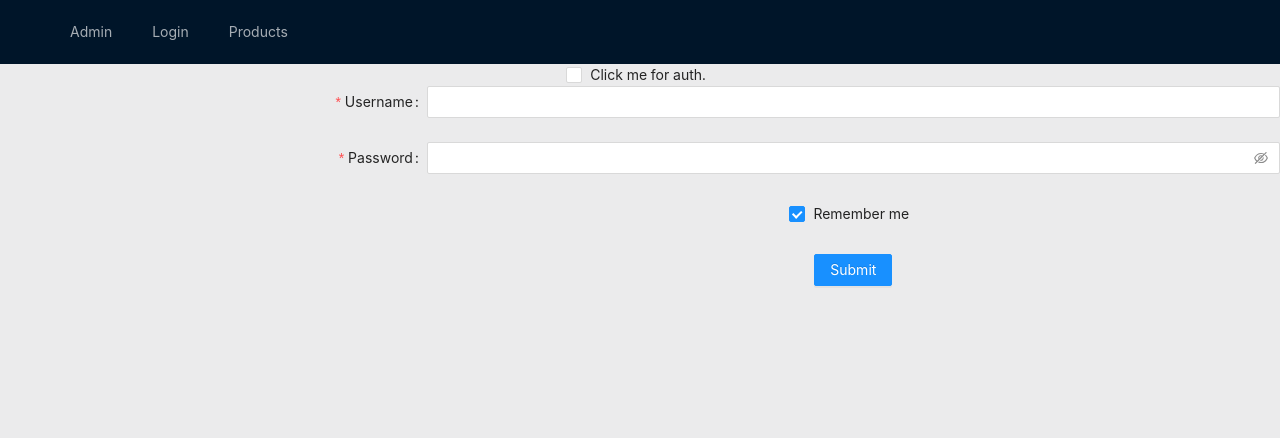
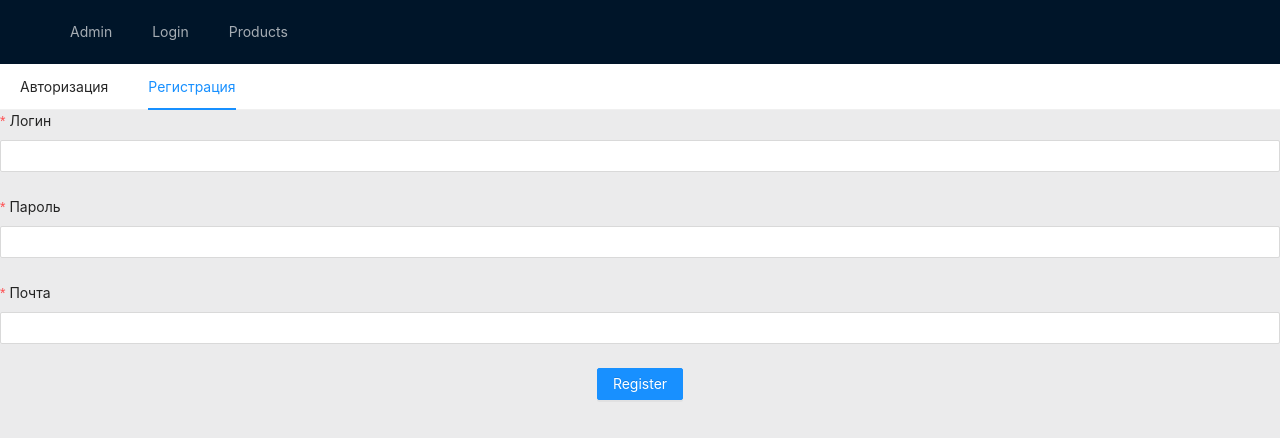
Before and after one commit to sgoc0037/market, a React (Create React App) app: page / in a window 1280 px wide. Shown: the top 438 px of the page. Built offline with nearby package versions, Linux system fonts and the light colour scheme.

Commit message:
add auth

```diff
--- a/src/Components/Logout.tsx
+++ /dev/null
@@ -1,5 +0,0 @@
-import React from "react";
-
-export const Logout = ()=> {
-    return <span>Logout</span>
-}
--- /dev/null
+++ b/src/Components/Registration.tsx
@@ -0,0 +1,52 @@
+import { Button, Form, Input } from "antd";
+import React, { FC } from "react";
+
+interface RegistrationType {
+    onFinish: (data: any) => void
+}
+
+export const Registration: FC<RegistrationType> = ({
+    onFinish
+}) => {
+
+    const [form] = Form.useForm();
+
+    const onSubmit = (data: { [index: string]: string }) => {
+        console.log(data)
+    }
+
+    return <Form
+        form={form}
+        layout="vertical"
+        onFinish={onSubmit}
+        name="Form_for_registration"
+    >
+        <Form.Item
+            name='login'
+            label="Логин"
+            rules={[{ required: true, message: 'Обязательное поле' }]}
+        >
+            <Input />
+        </Form.Item>
+        <Form.Item
+            name='password'
+            label="Пароль"
+            rules={[{ required: true, message: 'Обязательное поле' }]}
+        >
+            <Input type='password' />
+        </Form.Item>
+        <Form.Item
+            name='mail'
+            label="Почта"
+            rules={[{ required: true, message: 'Обязательное поле' }]}
+        >
+            <Input type='ma' />
+        </Form.Item>
+        <Form.Item>
+            <Button type="primary" htmlType="submit">
+                Register
+            </Button>
+        </Form.Item>
+    </Form>
+
+}
--- a/src/pages/Auth.tsx
+++ b/src/pages/Auth.tsx
@@ -1,18 +1,39 @@
+import { Menu, MenuProps } from 'antd';
+import { useState } from 'react';
 import { useAppSelector } from '../app/hooks';
 import { Login } from '../Components/Login';
-import { Logout } from '../Components/Logout';
+import { Registration } from '../Components/Registration';
+import { getItem } from '../util/util';
 
 export const Auth = () => {
 
     const isAuth = useAppSelector(state => state.isAuth.isAuth)
 
+    const auth = isAuth ? 'login' : 'registration'
+
+    const [value, setValue] = useState<string>(auth)
+
+    const onFinish = (data: any) => {
+        console.log(data)
+    }
+
+    const menuHandler: MenuProps['onClick'] = (e) => {
+        setValue(e.key)
+    }
+
+    const items: MenuProps['items'] = [
+        getItem('Авторизация', 'login'),
+        getItem('Регистрация', 'registration')
+    ]
+
     return (<div>
-        {isAuth &&
-            <Logout />
-        }
-        {!isAuth &&
-            <Login />
-        }
+        <Menu
+            mode='horizontal'
+            items={items}
+            onClick={menuHandler}
+            selectedKeys={[value]}
+        />
+        {value === 'login' ? <Login /> : <Registration onFinish={onFinish} />}
     </div>
     );
 };
```
